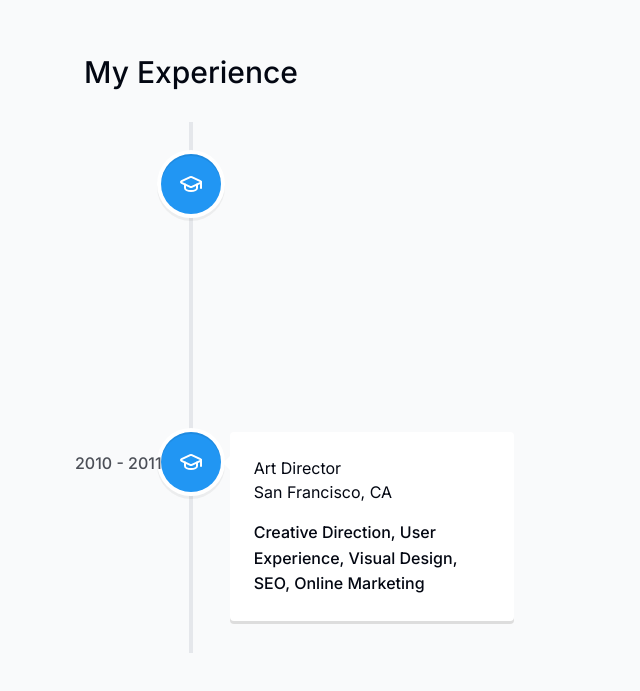
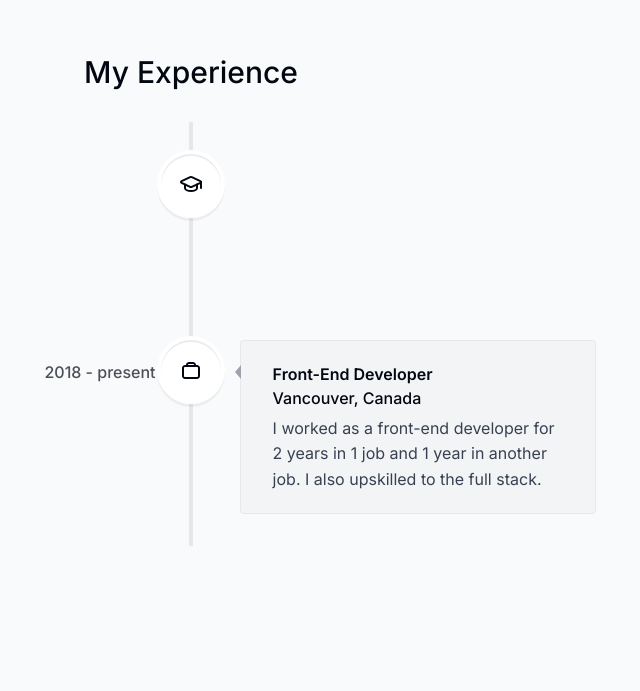
Before and after one commit to kaylavu/kv-portfolio, a Next.js app: page / in a window 1280 px wide. Shown: the part 1478-2169 px from the top of the page, without its empty margins (449-1089 px from the left). Built offline with nearby package versions, Linux system fonts and the light colour scheme.

Commit message:
expereince section wip

```diff
--- a/app/layout.tsx
+++ b/app/layout.tsx
@@ -2,11 +2,12 @@
 import './globals.css';
 import { Inter } from 'next/font/google';
 import ActiveSectionContextProvider from '@/context/active-section-context';
+import ThemeContextProvider from '@/context/theme-context';
 
 const inter = Inter({ subsets: ['latin'] });
 
 export const metadata = {
-  title: 'Kayla Vu| Portfolio',
+  title: 'Kayla Vu | Portfolio',
   description:
     'Kayla is an experienced developer specializing on the front-end.',
 };
@@ -23,10 +24,12 @@
       >
         <div className="bg-[#fbe2e3] absolute top-[-6rem] -z-10 right-[11rem] h-[31.25rem] w-[31.25rem] rounded-full blur-[10rem] sm:w-[68.75rem] dark:bg-[#946263]"></div>
         <div className="bg-[#dbd7fb] absolute top-[-1rem] -z-10 left-[-35rem] h-[31.25rem] w-[50rem] rounded-full blur-[10rem] sm:w-[68.75rem] md:left-[-33rem] lg:left-[-28rem] xl:left-[-15rem] 2xl:left-[-5rem] dark:bg-[#676394]"></div>
-        <ActiveSectionContextProvider>
-          <Header />
-          {children}
-        </ActiveSectionContextProvider>
+        <ThemeContextProvider>
+          <ActiveSectionContextProvider>
+            <Header />
+            {children}
+          </ActiveSectionContextProvider>
+        </ThemeContextProvider>
       </body>
     </html>
   );
--- a/components/experience.tsx
+++ b/components/experience.tsx
@@ -9,44 +9,49 @@
 import 'react-vertical-timeline-component/style.min.css';
 import { experiencesData } from '@/lib/data';
 import { useSectionInView } from '@/lib/hooks';
-import { LuGraduationCap } from 'react-icons/lu';
+import { useTheme } from '@/context/theme-context';
 
 export default function Experience() {
   const { ref } = useSectionInView('Experience');
+  const { theme } = useTheme();
 
   return (
     <section id="experience" ref={ref} className="scroll-mt-28 mb-28 sm:mb-40">
       <SectionHeading>My experience</SectionHeading>
       <VerticalTimeline lineColor="">
-        <VerticalTimelineElement
-          contentStyle={{ background: 'rgb(33, 150, 243)', color: '#fff' }}
-          contentArrowStyle={{ borderRight: '7px solid  rgb(33, 150, 243)' }}
-          date="2011 - present"
-          iconStyle={{ background: 'rgb(33, 150, 243)', color: '#fff' }}
-          icon={<LuGraduationCap />}
-        >
-          <h3 className="vertical-timeline-element-title">Creative Director</h3>
-          <h4 className="vertical-timeline-element-subtitle">Miami, FL</h4>
-          <p>
-            Creative Direction, User Experience, Visual Design, Project
-            Management, Team Leading
-          </p>
-        </VerticalTimelineElement>
-        <VerticalTimelineElement
-          className="vertical-timeline-element--work"
-          date="2010 - 2011"
-          iconStyle={{ background: 'rgb(33, 150, 243)', color: '#fff' }}
-          icon={<LuGraduationCap />}
-        >
-          <h3 className="vertical-timeline-element-title">Art Director</h3>
-          <h4 className="vertical-timeline-element-subtitle">
-            San Francisco, CA
-          </h4>
-          <p>
-            Creative Direction, User Experience, Visual Design, SEO, Online
-            Marketing
-          </p>
-        </VerticalTimelineElement>
+        {experiencesData.map((item, index) => (
+          <React.Fragment key={index}>
+            <VerticalTimelineElement
+              contentStyle={{
+                background:
+                  theme === 'light' ? '#f3f4f6' : 'rgba(255, 255, 255, 0.05)',
+                boxShadow: 'none',
+                border: '1px solid rgba(0, 0, 0, 0.05)',
+                textAlign: 'left',
+                padding: '1.3rem 2rem',
+              }}
+              contentArrowStyle={{
+                borderRight:
+                  theme === 'light'
+                    ? '0.4rem solid #9ca3af'
+                    : '0.4rem solid rgba(255, 255, 255, 0.5)',
+              }}
+              date={item.date}
+              icon={item.icon}
+              iconStyle={{
+                background:
+                  theme === 'light' ? 'white' : 'rgba(255, 255, 255, 0.15)',
+                fontSize: '1.5rem',
+              }}
+            >
+              <h3 className="font-semibold capitalize">{item.title}</h3>
+              <p className="font-normal !mt-0">{item.location}</p>
+              <p className="!mt-1 !font-normal text-gray-700 dark:text-white/75">
+                {item.description}
+              </p>
+            </VerticalTimelineElement>
+          </React.Fragment>
+        ))}
       </VerticalTimeline>
     </section>
   );
--- /dev/null
+++ b/context/theme-context.tsx
@@ -0,0 +1,70 @@
+'use client';
+
+import React, { useEffect, useState, createContext, useContext } from 'react';
+
+type Theme = 'light' | 'dark';
+
+type ThemeContextProviderProps = {
+  children: React.ReactNode;
+};
+
+type ThemeContextType = {
+  theme: Theme;
+  toggleTheme: () => void;
+};
+
+const ThemeContext = createContext<ThemeContextType | null>(null);
+
+export default function ThemeContextProvider({
+  children,
+}: ThemeContextProviderProps) {
+  const [theme, setTheme] = useState<Theme>('light');
+
+  const toggleTheme = () => {
+    if (theme === 'light') {
+      setTheme('dark');
+      window.localStorage.setItem('theme', 'dark');
+      document.documentElement.classList.add('dark');
+    } else {
+      setTheme('light');
+      window.localStorage.setItem('theme', 'light');
+      document.documentElement.classList.remove('dark');
+    }
+  };
+
+  useEffect(() => {
+    const localTheme = window.localStorage.getItem('theme') as Theme | null;
+
+    if (localTheme) {
+      setTheme(localTheme);
+
+      if (localTheme === 'dark') {
+        document.documentElement.classList.add('dark');
+      }
+    } else if (window.matchMedia('(prefers-color-scheme: dark)').matches) {
+      setTheme('dark');
+      document.documentElement.classList.add('dark');
+    }
+  }, []);
+
+  return (
+    <ThemeContext.Provider
+      value={{
+        theme,
+        toggleTheme,
+      }}
+    >
+      {children}
+    </ThemeContext.Provider>
+  );
+}
+
+export function useTheme() {
+  const context = useContext(ThemeContext);
+
+  if (context === null) {
+    throw new Error('useTheme must be used within a ThemeContextProvider');
+  }
+
+  return context;
+}
--- a/lib/data.ts
+++ b/lib/data.ts
@@ -31,8 +31,7 @@
   {
     title: 'Lightouse Labs Bootcamp',
     location: 'Vancouver, Canada',
-    description:
-      'I graduated after 6 months of studying. I immediately found a job as a front-end developer.',
+    description: 'A Coding Bootcamp in Vancouver',
     icon: React.createElement(LuGraduationCap),
     date: '2018',
   },
--- a/package.json
+++ b/package.json
@@ -24,7 +24,7 @@
     "react-icons": "^5.0.1",
     "react-intersection-observer": "^9.8.0",
     "react-vertical-timeline-component": "^3.6.0",
-    "tailwindcss": "3.4.1",
+    "tailwindcss": "3.3.2",
     "typescript": "5.3.3"
   },
   "devDependencies": {
```
Also changed, not shown: 1 other file (tests, documents, lock files or other folders).
